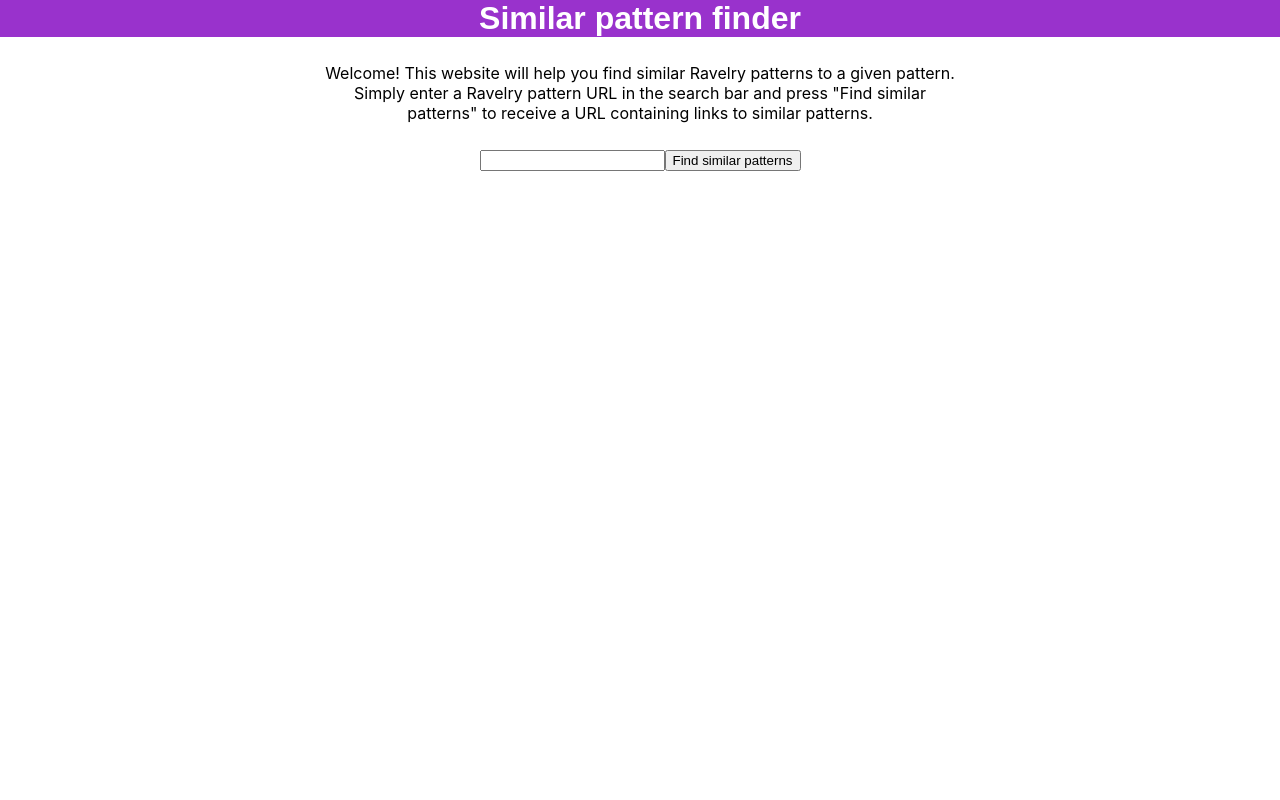
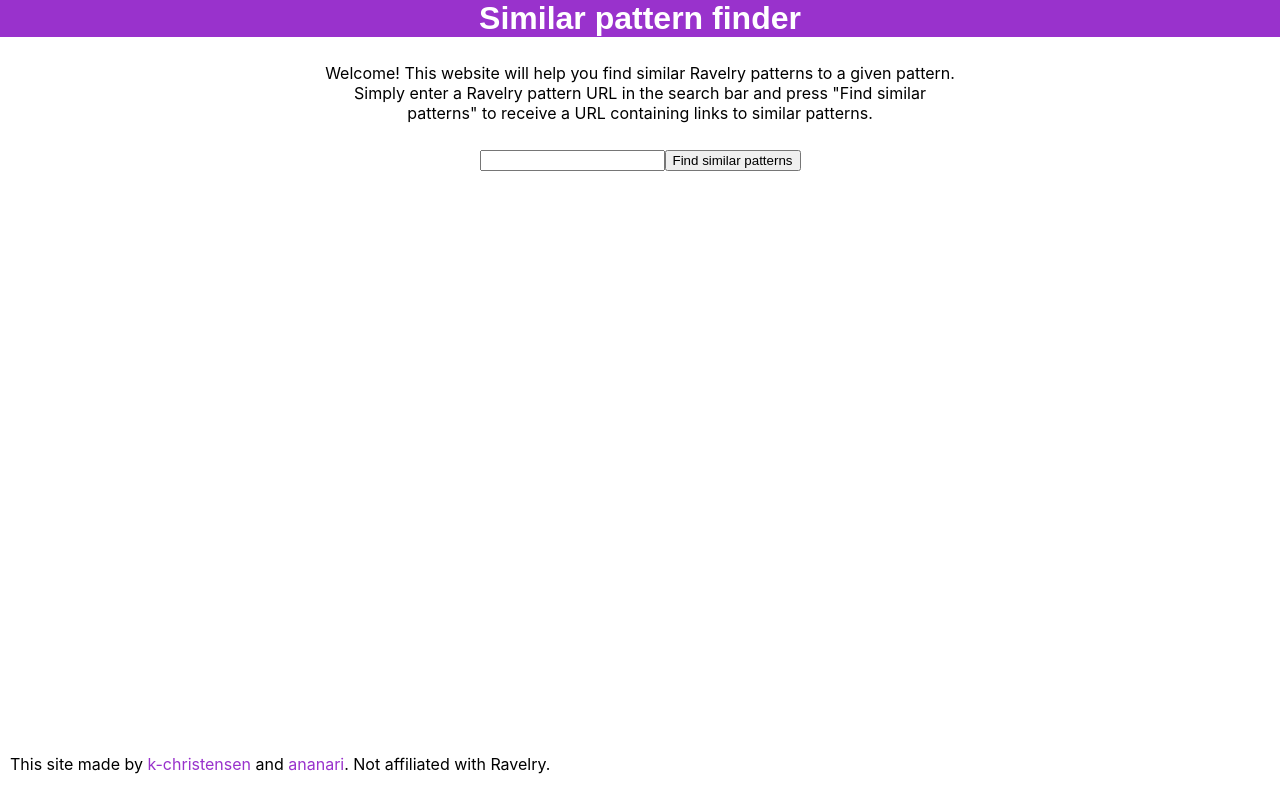
Before and after one commit to ananari/ravelry-rec-frontend, a React (Create React App) app: page / in a window 1280 px wide. Built offline with nearby package versions, Linux system fonts and the light colour scheme.

Commit message:
added credits footer

```diff
--- a/src/App.js
+++ b/src/App.js
@@ -1,12 +1,14 @@
 import React from 'react';
 import Testform from './Testform'
 import Titlebar from './Titlebar'
+import Credits from './Credits'
 
 function App() {
   return (
     <>
       <Titlebar />
       <Testform />
+      <Credits />
     </>
   );
 }
--- /dev/null
+++ b/src/Credits.css
@@ -0,0 +1,10 @@
+footer {
+  position: fixed;
+  bottom: 0;
+  margin: 10px 10px;
+}
+
+footer a {
+  color: darkorchid;
+  text-decoration: none;
+}
--- /dev/null
+++ b/src/Credits.js
@@ -0,0 +1,13 @@
+import React, {Component} from 'react';
+import './Credits.css'
+
+export default class Credits extends Component {
+  render(){
+    return(
+      <footer>
+        <p>This site made by <a href="https://github.com/k-christensen/Similar-patterns-ravelry">k-christensen</a> and
+         <a href="https://github.com/ananari/ravelry-similar-patterns-frontend"> ananari</a>. Not affiliated with Ravelry.</p>
+      </footer>
+    )
+  }
+}
--- a/src/Titlebar.css
+++ b/src/Titlebar.css
@@ -1,4 +1,4 @@
-.header {
+header {
   background: darkorchid;
   padding: 0px 2px;
   color: white;
@@ -6,7 +6,7 @@
   font-family: sans-serif;
 }
 
-.header, h1 {
+header, h1 {
   margin: 0px 0px 10px 0px;
 }
 
--- a/src/Titlebar.js
+++ b/src/Titlebar.js
@@ -3,9 +3,9 @@
 export default class Titlebar extends Component {
   render(){
     return(
-      <div className="header">
+      <header className="header">
         <a className="title" href="https://pure-peak-95236.herokuapp.com/"><h1>Similar pattern finder</h1></a>
-      </div>
+      </header>
     )
   }
 }
```
Also changed, not shown: src/App.css (deleted, +0 -38 lines), 1 other file (tests, documents, lock files or other folders).
